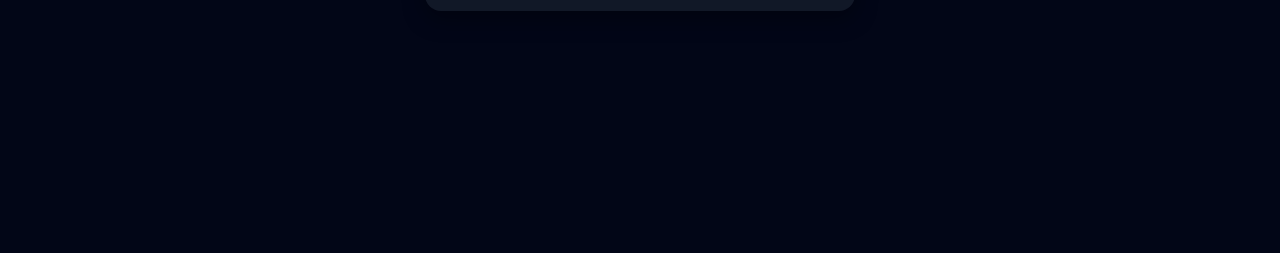
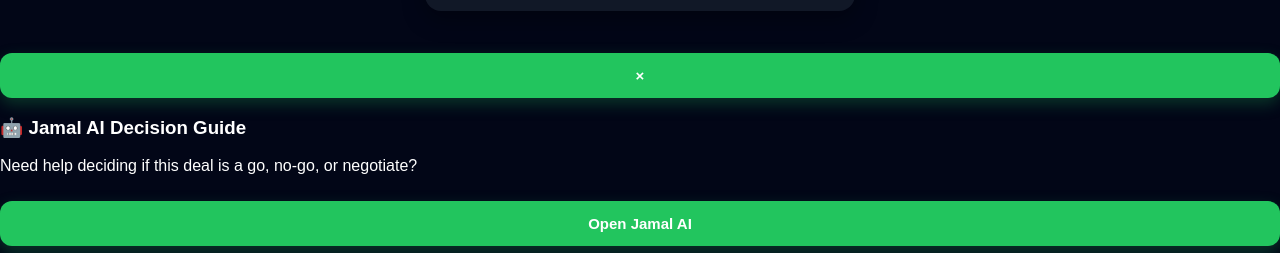
Before and after one commit to ROLRichman/RO-Lyfe-Closers-OS, a plain HTML site: page index.html in a window 1280 px wide. Shown: the part 3128-3381 px from the top of the page. Before the commit the page ends 3171 px from the top, so only its background shows below. Drawn offline with nearby package versions, Linux system fonts and the light colour scheme; grey boxes are pictures that could not be loaded.

Commit message:
Update index.html

```diff
--- a/index.html
+++ b/index.html
@@ -156,6 +156,15 @@
 
 </div>
 
+<div id="jamalPopup" class="jamal-popup">
+  <button class="jamal-close" onclick="closeJamalPopup()">×</button>
+  <h3>🤖 Jamal AI Decision Guide</h3>
+  <p>Need help deciding if this deal is a go, no-go, or negotiate?</p>
+  <button onclick="openJamalAI()">Open Jamal AI</button>
+</div>
+
+<button class="jamal-float" onclick="openJamalAI()">🤖</button>
+
 <script src="script.js"></script>
 </body>
 </html>
```
